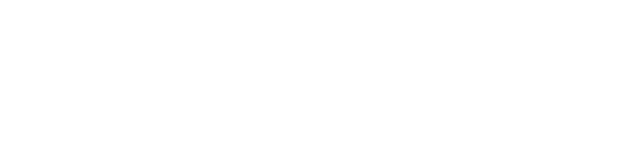
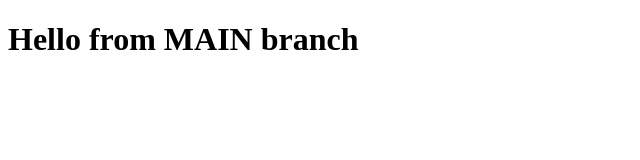
Before and after one commit to universalsoftlabnaveen/learningGit, a plain HTML site: page index.html in a window 1280 px wide. Shown: the whole page, without its empty margins (0-640 px from the left). Drawn offline with Linux system fonts and the light colour scheme.

Commit message:
Edit index.html in main branch

```diff
--- a/index.html
+++ b/index.html
@@ -7,5 +7,8 @@
 </head>
 <body>
 
+    <div>
+      <h1>Hello from MAIN branch</h1>
+    </div>
 </body>
 </html>
```
